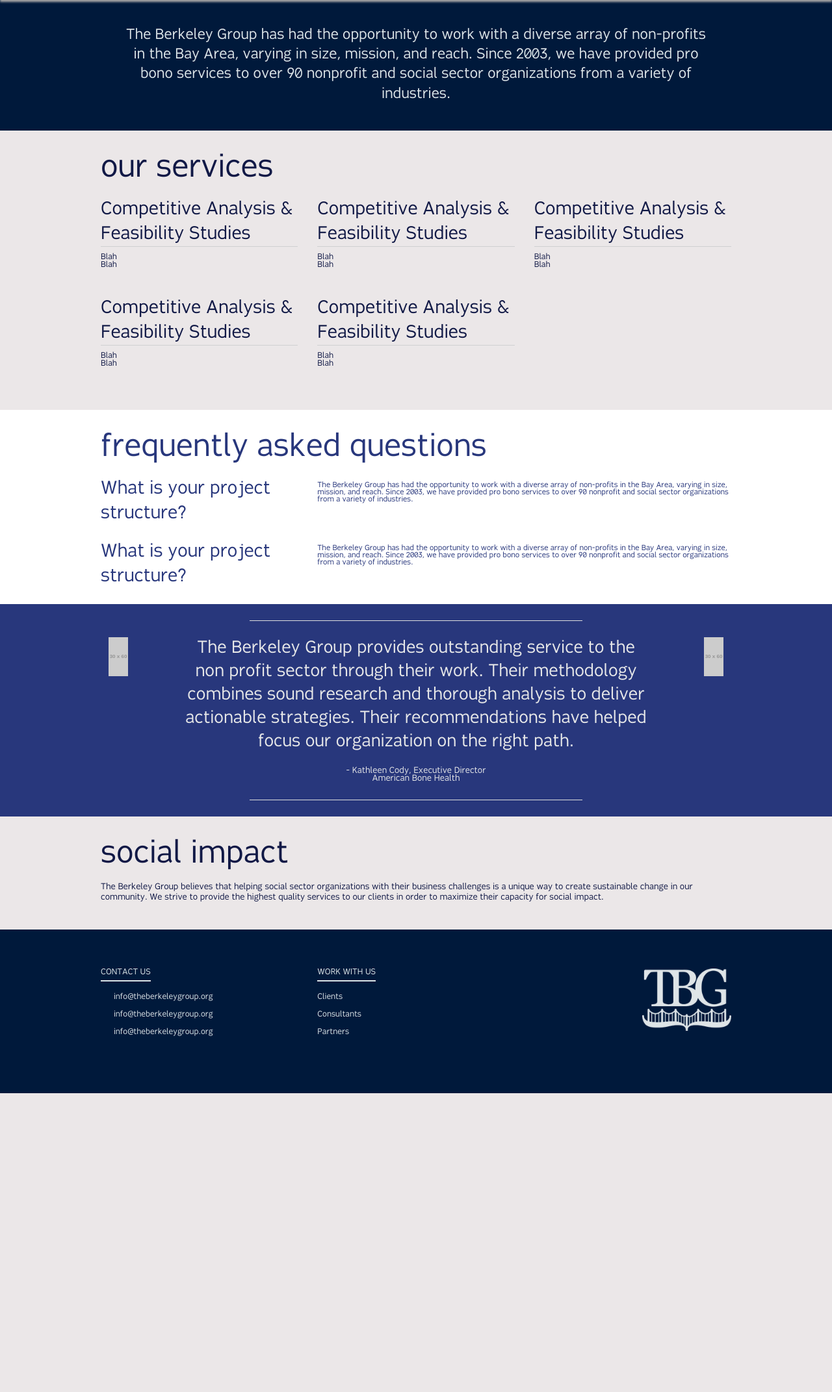
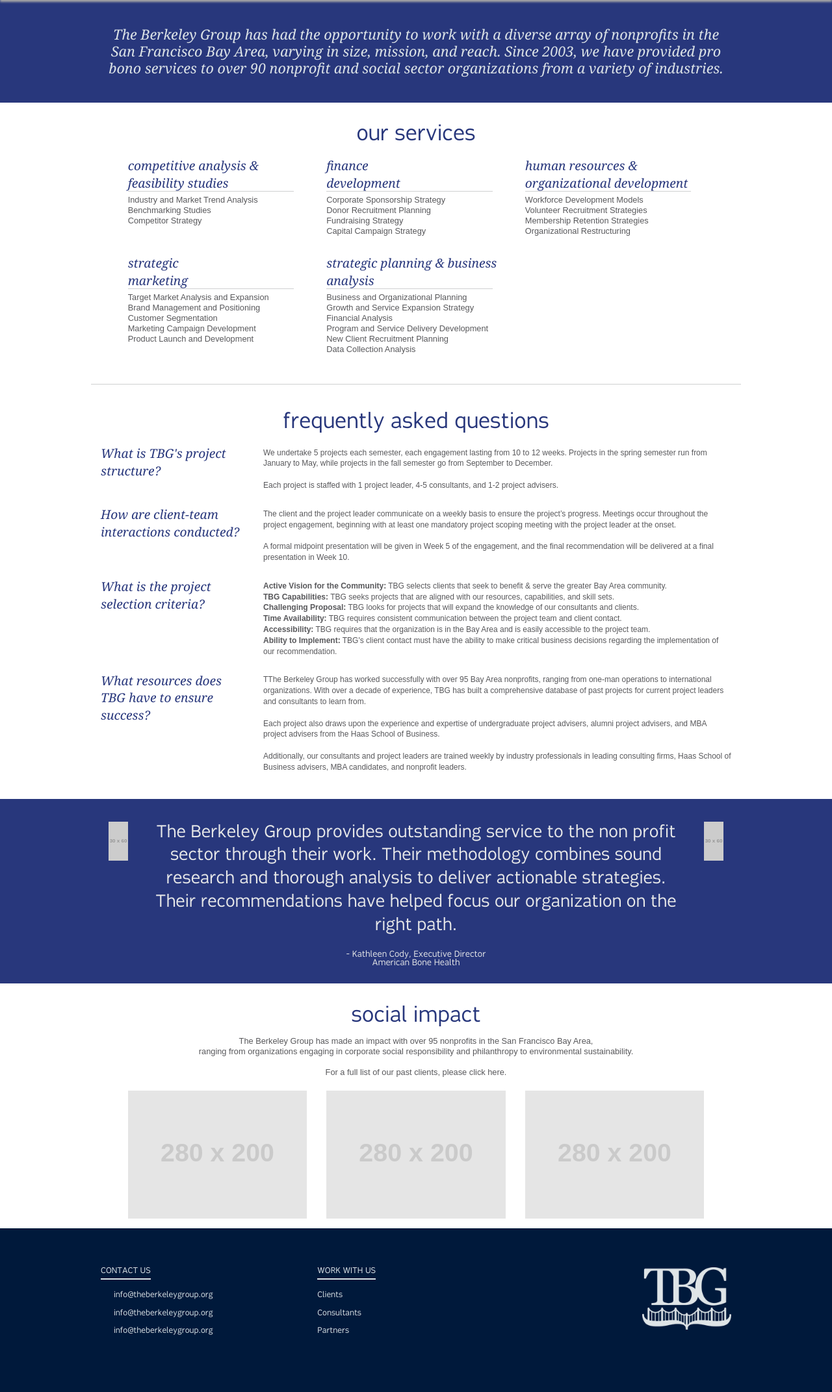
Before and after one commit to wonjun/tbg_website, a PHP site: page /clients.html in a window 1280 px wide. Shown: the part 60-2203 px from the top of the page at 65% size. Before the commit the page ends 1743 px from the top, so only its background shows below. Run offline with PHP 8.4, Linux system fonts and the light colour scheme; grey boxes labelled with a size stand in for pictures from a placeholder-image service; some libraries are stand-ins or nearby versions.

Commit message:
Image Fade on Clients Page with SlideUp Boxes

```diff
--- a/clients.html
+++ b/clients.html
@@ -41,12 +41,14 @@
     <div class="mission-panel">
       <div class="mission-statement">
         <div class="row">
-          The Berkeley Group has had the opportunity to work with a diverse array of non-profits in the Bay Area, varying in size, mission, and reach. Since 2003, we have provided pro bono services to over 90 nonprofit and social sector organizations from a variety of industries.
+          <div class="large-12 columns">
+            The Berkeley Group has had the opportunity to work with a diverse array of nonprofits in the San Francisco Bay Area, varying in size, mission, and reach. Since 2003, we have provided pro bono services to over 90 nonprofit and social sector organizations from a variety of industries.
+          </div>
         </div>
       </div>
     </div>
 
-    <!-- Beginning of Our Work Section-->
+    <!-- Beginning of Our Services Section-->
     <div class="basic-panel">
       <div class="row">
         <div class="large-12 columns">
@@ -55,53 +57,74 @@
       </div>
 
       <div class="row">
-      	<div class="large-4 columns">
+        <div class="medium-11 medium-centered columns">
+          <div class="row">
+          	<div class="medium-4 columns">
               <div class="service">
-            <h3>Competitive Analysis & Feasibility Studies</h3>
+                <h3>competitive analysis & feasibility studies</h3>
                 <div class="services-text">
-              Blah<br>
-              Blah
+                  Industry and Market Trend Analysis<br>
+                  Benchmarking Studies<br>
+                  Competitor Strategy
                 </div>
               </div>
             </div>
-        <div class="large-4 columns">
+            <div class="medium-4 columns">
               <div class="service">
-            <h3>Competitive Analysis & Feasibility Studies</h3>
+                <h3>finance <br>development</h3>
                  <div class="services-text">
-              Blah<br>
-              Blah
+                  Corporate Sponsorship Strategy<br>
+                  Donor Recruitment Planning<br>
+                  Fundraising Strategy<br>
+                  Capital Campaign Strategy
                 </div>
               </div>
             </div>
-        <div class="large-4 columns">
+            <div class="medium-4 columns">
               <div class="service">
-            <h3>Competitive Analysis & Feasibility Studies</h3>
+                <h3>human resources & organizational development</h3>
                  <div class="services-text">
-              Blah<br>
-              Blah
+                  Workforce Development Models <br>
+                  Volunteer Recruitment Strategies <br>
+                  Membership Retention Strategies <br>
+                  Organizational Restructuring
+                </div>
+              </div>
             </div>
           </div>
         </div>
       </div>
       <div class="row">
-        <div class="large-4 columns">
+        <div class="medium-11 medium-centered columns">
+          <div class="row">
+            <div class="medium-4 columns">
               <div class="service">
-            <h3>Competitive Analysis & Feasibility Studies</h3>
+                <h3>strategic <br> marketing</h3>
                  <div class="services-text">
-              Blah<br>
-              Blah
+                  Target Market Analysis and Expansion<br>
+                  Brand Management and Positioning<br>
+                  Customer Segmentation<br>
+                  Marketing Campaign Development<br>
+                  Product Launch and Development
                 </div>
               </div>
             </div>
-        <div class="large-4 columns left">
+            <div class="medium-4 columns left">
               <div class="service">
-            <h3>Competitive Analysis & Feasibility Studies</h3>
+                <h3>strategic planning & business analysis</h3>
                  <div class="services-text">
-              Blah<br>
-              Blah
+                  Business and Organizational Planning<br>
+                  Growth and Service Expansion Strategy<br>
+                  Financial Analysis<br>
+                  Program and Service Delivery Development<br>
+                  New Client Recruitment Planning<br>
+                  Data Collection Analysis
                 </div>
               </div>
             </div>
+          </div>
+        </div>
+        <hr>
       </div>
     </div>
 
@@ -116,32 +139,69 @@
           </h2>
         </div>
       </div>
-
       <div class="row">
-        <div class="large-4 columns">
+        <div class="medium-3 columns">
           <h3>
             <div class="faq-subtitle">
-              What is your project structure?
+              What is TBG's project structure?
             </div>
           </h3>
         </div>
-        <div class="large-8 columns">
+        <div class="medium-9 columns">
           <div class="faq-text">
-            The Berkeley Group has had the opportunity to work with a diverse array of non-profits in the Bay Area, varying in size, mission, and reach. Since 2003, we have provided pro bono services to over 90 nonprofit and social sector organizations from a variety of industries.
+            We undertake 5 projects each semester, each engagement lasting from 10 to 12 weeks. Projects in the spring semester run from January to May, while projects in the fall semester go from September to December. <br><br>
+            Each project is staffed with 1 project leader, 4-5 consultants, and 1-2 project advisers.
+
           </div>
         </div>
       </div>
       <div class="row second">
-        <div class="large-4 columns">
+        <div class="medium-3 columns">
           <h3>
             <div class="faq-subtitle">
-              What is your project structure?
+              How are client-team interactions conducted?
             </div>
           </h3>
         </div>
-        <div class="large-8 columns">
+        <div class="medium-9 columns">
           <div class="faq-text">
-            The Berkeley Group has had the opportunity to work with a diverse array of non-profits in the Bay Area, varying in size, mission, and reach. Since 2003, we have provided pro bono services to over 90 nonprofit and social sector organizations from a variety of industries.
+            The client and the project leader communicate on a weekly basis to ensure the project’s progress. Meetings occur throughout the project engagement, beginning with at least one mandatory project scoping meeting with the project leader at the onset. <br><br>
+            A formal midpoint presentation will be given in Week 5 of the engagement, and the final recommendation will be delivered at a final presentation in Week 10.
+          </div>
+        </div>
+      </div>
+      <div class="row second">
+        <div class="medium-3 columns">
+          <h3>
+            <div class="faq-subtitle">
+              What is the project selection criteria?
+            </div>
+          </h3>
+        </div>
+        <div class="medium-9 columns">
+          <div class="faq-text">
+            <b>Active Vision for the Community:</b> TBG selects clients that seek to benefit & serve the greater Bay Area community. <br>
+            <b>TBG Capabilities:</b> TBG seeks projects that are aligned with our resources, capabilities, and skill sets. <br>
+            <b>Challenging Proposal:</b> TBG looks for projects that will expand the knowledge of our consultants and clients. <br>
+            <b>Time Availability:</b> TBG requires consistent communication between the project team and client contact.<br>
+            <b>Accessibility:</b> TBG requires that the organization is in the Bay Area and is easily accessible to the project team. <br>
+            <b>Ability to Implement:</b> TBG's client contact must have the ability to make critical business decisions regarding the implementation of our recommendation.
+          </div>
+        </div>
+      </div>
+      <div class="row second">
+        <div class="medium-3 columns">
+          <h3>
+            <div class="faq-subtitle">
+              What resources does TBG have to ensure success?
+            </div>
+          </h3>
+        </div>
+        <div class="medium-9 columns">
+          <div class="faq-text">
+            TThe Berkeley Group has worked successfully with over 95 Bay Area nonprofits, ranging from one-man operations to international organizations. With over a decade of experience, TBG has built a comprehensive database of past projects for current project leaders and consultants to learn from.<br><br>
+            Each project also draws upon the experience and expertise of undergraduate project advisers, alumni project advisers, and MBA project advisers from the Haas School of Business. <br><br>
+            Additionally, our consultants and project leaders are trained weekly by industry professionals in leading consulting firms, Haas School of Business advisers, MBA candidates, and nonprofit leaders.
           </div>
         </div>
       </div>
@@ -149,7 +209,6 @@
 
     <!--Testimony-->
     <div class="testimony-panel">
-      <hr>
       <div class="row">
         <div class="large-1 columns">
           <img src="http://placehold.it/30x60/e6e7e8/fff"/>
@@ -169,7 +228,6 @@
           American Bone Health
         </div>
       </div>
-      <hr>
     </div>
 
     <!--Past Clients-->
@@ -177,8 +235,44 @@
       <div class="row">
         <div class="large-12 columns">
           <h2>social impact</h2>
-          <div class="panel-text">
-            The Berkeley Group believes that helping social sector organizations with their business challenges is a unique way to create sustainable change in our community. We strive to provide the highest quality services to our clients in order to maximize their capacity for social impact.<br><br>
+          <div class="clients-text">
+            The Berkeley Group has made an impact with over 95 nonprofits in the San Francisco Bay Area, <br>ranging from organizations engaging in corporate social responsibility and philanthropy to environmental sustainability.<br><br>
+            For a full list of our past clients, please click here.
+          </div>
+        </div>
+      </div>
+      <div class="row">
+        <div class="medium-11 medium-centered columns">
+          <div class="row">
+            <div class="client-boxes">
+              <div class="medium-4 columns">
+                <div class="client-logo">
+                  <img src="http://placehold.it/280x200/28377C/fff"/>
+                  <div class="project">
+                    <h6>American Red Cross</h6>
+                    Donor Aquisition Strategy
+                  </div>
+                </div>
+              </div>
+              <div class="medium-4 columns">
+                <div class="client-logo">
+                  <img src="http://placehold.it/280x200/28377C/fff"/>
+                  <div class="project">
+                    <h6>American Red Cross</h6>
+                    Donor Aquisition Strategy
+                  </div>
+                </div>
+              </div>
+              <div class="medium-4 columns">
+                <div class="client-logo">
+                  <img src="http://placehold.it/280x200/28377C/fff"/>
+                  <div class="project">
+                    <h6>American Red Cross</h6>
+                    Donor Aquisition Strategy
+                  </div>
+                </div>
+              </div>
+            </div>
           </div>
         </div>
       </div>
@@ -219,6 +313,20 @@
     <script src="js/jquery.js"></script>
     <script src="js/foundation.min.js"></script>
     <script>
+      $(document).ready(function(){
+        $(".project").hide();
+        $(".client-logo").hover(
+          function() {
+            $(this).find("img").stop().fadeTo('slow', 1);
+          },
+          function(){
+            $(this).find("img").stop().fadeTo('slow', .5);
+        });
+        $(".client-logo").hover(
+          function(){
+            $(this).find(".project").slideToggle();
+        });
+      });
       $(document).foundation();
     </script>
   </body>
--- a/css/clients.css
+++ b/css/clients.css
@@ -2,20 +2,21 @@
   border-top-style: solid;
   border-top-width: 1px;
   border-top-color: #cfd0d1;
-  padding-top: 10px;
-  font-family: fabrica;
-  font-size: 75%;
+  padding-top: 5px;
+  font-family: arial;
+  font-size: 80%;
+  line-height: 125%;
+  margin-right: 20px;
 }
 
 .service {
-  padding-bottom: 40px;
-  color: #111946;
+  padding-bottom: 25px;
+  color: #58585B;
 }
 
 .faq-panel {
   color: #28377C;
   padding-bottom: 25px;
-  padding-top: 25px;
 }
   .faq-panel .row.second {
     padding-top: 20px;
@@ -25,35 +26,78 @@
   color: #28377C;
 }
 .faq-text {
-  color: #28377C;
-  font-family: fabrica;
-  font-size: 70%;
-  padding-top: 10px;
+  color: #58585B;
+  font-family: arial;
+  font-size: 75%;
+  line-height: 140%;
+  padding-top: 7px;
 }
 .faq-subtitle {
   color: #28377C;
 }
 
-.testimony-panel {
+.clients-text {
+  color: #58585B;
+  text-align: center;
+  font-family: arial;
+  font-size: 80%;
+  line-height: 125%;
+  width: 80%;
+  margin: auto;
+  padding-bottom: 20px;
+}
+
+.client-logo {
+  height: 100%;
+  width: 100%;
+  position: relative;
+  display: table;
+}
+
+.client-logo img{
+  margin: auto;
+  opacity: .5;
+}
+
+.project {
+  position: absolute;
   background-color: #28377C;
-  color: #e6e7e8;
-  font-family: fabrica;
+  color: white;
+  z-index: 10;
+  display: table-row;
+  width: 100%;
+  max-width: 280px;
+  bottom: 0px;
+  font-family: georgia;
+  font-style: italic;
   text-align: center;
-  padding-top: 25px;
+  font-size: 70%;
+  padding-bottom: 10px;
+  font-weight: 100;
 }
-  .testimony-panel hr{
-    margin: auto;
-    padding-bottom: 25px;
-    width: 40%
+  .project h6{
+    font-family: georgia;
+    font-style: italic;
+    text-align: center;
+    color: white;
+    font-weight: 100;
+    line-height: 60%;
+    padding-top: 7px;
   }
-  .testimony-text {
-    margin: auto;
-    font-size: 160%;
-    line-height: 140%;
-    width: 90%
-  }
-  .testimony-by{
-    padding-top: 20px;
-    font-size: 80%;
-    padding-bottom: 25px;
-  }
+
+.mission-panel {
+  background-color: #28377C;
+  padding-top: 40px;
+  padding-bottom: 40px;
+}
+
+.mission-statement{
+  color: #dce3e7;
+  font-family: Georgia;
+  font-style: italic;
+  text-align: center;
+  font-size: 135%;
+  line-height: 120%;
+  margin-left: auto;
+  margin-right: auto;
+}
--- a/css/style.css
+++ b/css/style.css
@@ -1,38 +1,45 @@
 .panel-text {
-  color: #111946;
+  color: #58585B;
+  text-align: center;
   font-family: fabrica;
   font-size: 80%;
-  line-height: 125%
+  line-height: 125%;
+  margin-right: 27px;
+  margin-left: 27px;
 }
-
-.panel-row {
-  padding-top: 25px;
-  padding-bottom: 25px;
-  border-bottom-style: solid;
-  border-bottom-width: 1px;
-  border-bottom-color: #cfd0d1;
-}
+  .panel-text h4{
+    font-size: 140%;
+    font-family: fabrica;
+    color: #28377C;
+  }
 
 h2{
-  font-size: 290%;
+  text-align: center;
+  font-size: 200%;
   font-family: fabrica;
-  color: #111946;
+  color: #28377c;
 }
 
 h3{
   margin-bottom: -2px;
-  font-family: fabrica;
-  color: #111946;
+  font-family: georgia;
+  font-style: italic;
+  font-size: 120%;
+  color: #28377c;
 }
 
 .basic-panel {
-  background-color: #ebe7e8;
-  padding-bottom: 25px;
+  background-color: white;
   padding-top: 25px;
+  padding-bottom: 15px;
+}
+.basic-panel hr {
+  border-color: #cfd0d1;
 }
 
+
 .mission-panel {
-  background-color: #00193b;
+  background-color: white;
   padding-top: 40px;
   padding-bottom: 40px;
 }
@@ -45,5 +52,24 @@ h3{
   line-height: 140%;
   margin-left: auto;
   margin-right: auto;
-  width: 70%;
 }
+
+.testimony-panel {
+  background-color: #28377C;
+  color: #e6e7e8;
+  font-family: fabrica;
+  text-align: center;
+  padding-top: 35px;
+  margin-top: 15px;
+}
+
+  .testimony-text {
+    margin: auto;
+    font-size: 160%;
+    line-height: 140%;
+  }
+  .testimony-by{
+    padding-top: 20px;
+    font-size: 80%;
+    padding-bottom: 25px;
+  }
```
Also changed, not shown: css/about.css (+15 -12 lines), index.html (+59 -16 lines). Lines whose indentation alone changed are shown as unchanged.
